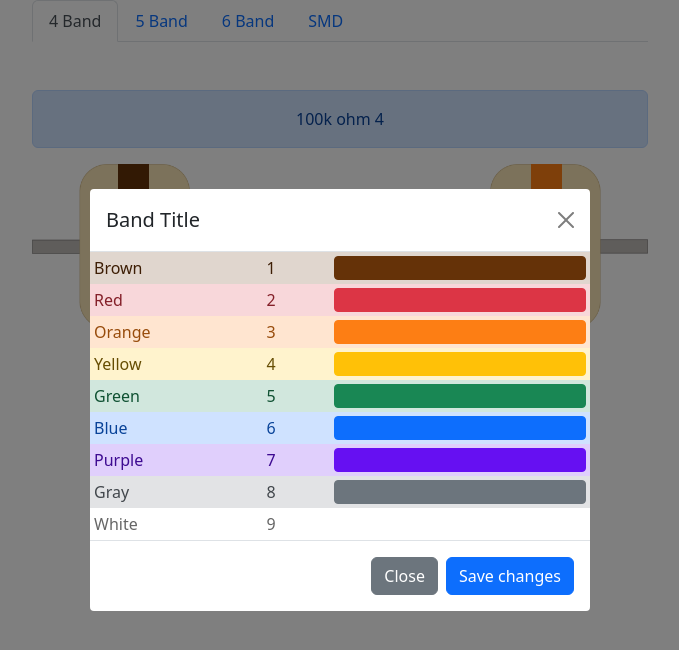
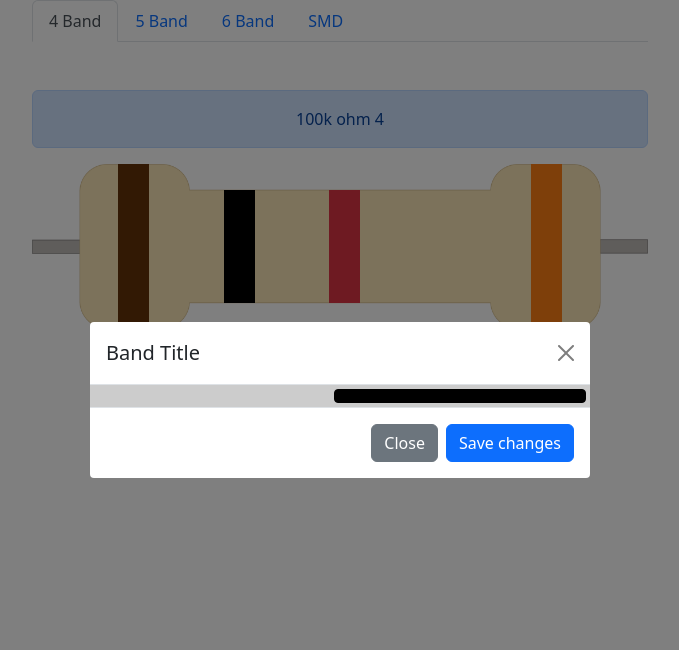
Before and after one commit to abdulhafizbahrain/resistor-kalkulator, a website: page index.html in a window 1280 px wide. Both pictures are taken after a click on the link 433 px from the left and 246 px from the top of the page. Shown: the whole page, without its empty margins (300-979 px from the left). Drawn offline with nearby package versions, Linux system fonts and the light colour scheme; files that its build step writes are made by us from their sources.

Commit message:
mengubah logika type-satu

```diff
--- a/index.html
+++ b/index.html
@@ -125,7 +125,17 @@
                         <h5 class="modal-title" id="modalBandTitle">Band Title</h5>
                         <button type="button" class="btn-close" data-bs-dismiss="modal" aria-label="Close"></button>
                     </div>
-                    <div class="resistor-band-color" id="resistorBandColor"></div>
+
+                    <div class="resistor-band-color" id="resistorBandColor">
+                        <div class="container rounded-0 m-0 py-1 ps-1 pe-3 border-0 alert alert-black" id="btnColor"
+                            role="alert">
+                            <div class="row">
+                                <div class="col-3"></div>
+                                <div class="col-3 text-center" id="valueColor"></div>
+                                <div class="col-6 rounded-1 btn btn-black border-black" data-bs-dismiss="modal"></div>
+                            </div>
+                        </div>
+                    </div>
                     <div class="modal-footer">
                         <button type="button" class="btn btn-secondary" data-bs-dismiss="modal">Close</button>
                         <button type="button" class="btn btn-primary">Save changes</button>
--- a/js/main.js
+++ b/js/main.js
@@ -48,29 +48,10 @@ function showBandColor(showData) {
 }
 
 var bandActive;
-const bandOneTypeFourResistorBand = document.getElementById('bandOneTypeFourResistorBand');
-const bandTwoTypeFourResistorBand = document.getElementById('bandTwoTypeFourResistorBand');
-const bandThreeTypeFourResistorBand = document.getElementById('bandThreeTypeFourResistorBand');
-const bandFourTypeFourResistorBand = document.getElementById('bandFourTypeFourResistorBand');
-bandOneTypeFourResistorBand.addEventListener('click', function () {
-    resistorBandColor.innerHTML = showBandColor("firstFigure");
-    bandActive = bandOneTypeFourResistorBand;
-});
+const TypeFourResistorBand = document.querySelectorAll('#typeFourResistorBand > #band');
 
-bandTwoTypeFourResistorBand.addEventListener('click', function () {
-    resistorBandColor.innerHTML = showBandColor("secondFigure");
-    bandActive = bandTwoTypeFourResistorBand;
-});
+console.log(TypeFourResistorBand[1]);
 
-bandThreeTypeFourResistorBand.addEventListener('click', function () {
-    resistorBandColor.innerHTML = showBandColor("multipier");
-    bandActive = bandThreeTypeFourResistorBand;
-});
-
-bandFourTypeFourResistorBand.addEventListener('click', function () {
-    resistorBandColor.innerHTML = showBandColor("tolerance");
-    bandActive = bandFourTypeFourResistorBand;
-});
 
 
 const bandOneTypeFiveResistorBand = document.getElementById('bandOneTypeFiveResistorBand');
```
